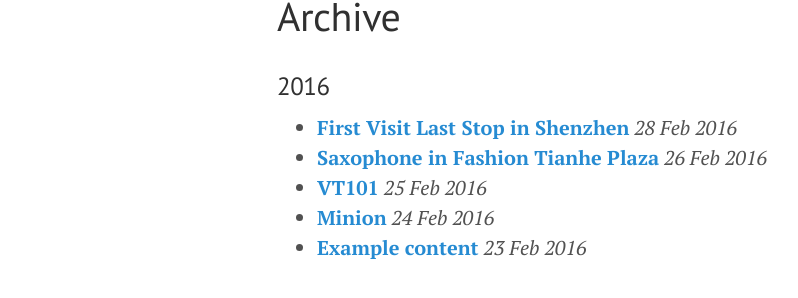
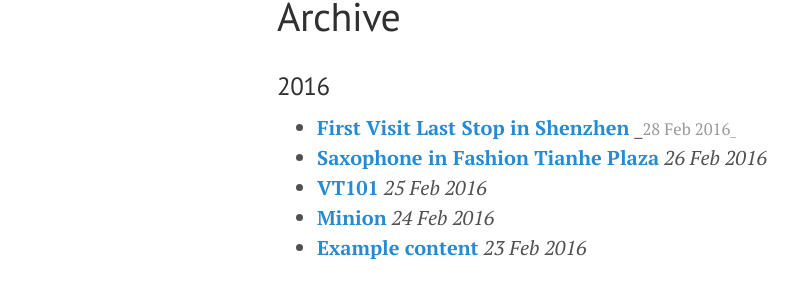
Before and after one commit to comacros/comacros.github.io, a Jekyll site: the page built from archive.md, in a window 1280 px wide. Shown: the part 141-439 px from the top of the page, without its empty margins (3-801 px from the left). Built offline with Jekyll 4.4.1, drawn with Linux system fonts in a browser that asks for light colours.

Commit message:
Update archive.md

```diff
--- a/archive.md
+++ b/archive.md
@@ -5,7 +5,7 @@ title: Archive
 
 ### 2016
 
-* [**First Visit Last Stop in Shenzhen**](http://xiongzh.com//2016/02/28/first-visit-last-stop-in-shenzhen/) _28 Feb 2016_
+* [**First Visit Last Stop in Shenzhen**](http://xiongzh.com//2016/02/28/first-visit-last-stop-in-shenzhen/) _<small style="color:rgb(154,154,154)">28 Feb 2016<small>_
 * [**Saxophone in Fashion Tianhe Plaza**](http://xiongzh.com//2016/02/26/saxophone-in-fashion-tianhe-plaza/) _26 Feb 2016_
 * [**VT101**](http://xiongzh.com//2016/02/25/VT101/) _25 Feb 2016_
 * [**Minion**](http://xiongzh.com//2016/02/24/Minion/) _24 Feb 2016_
```
